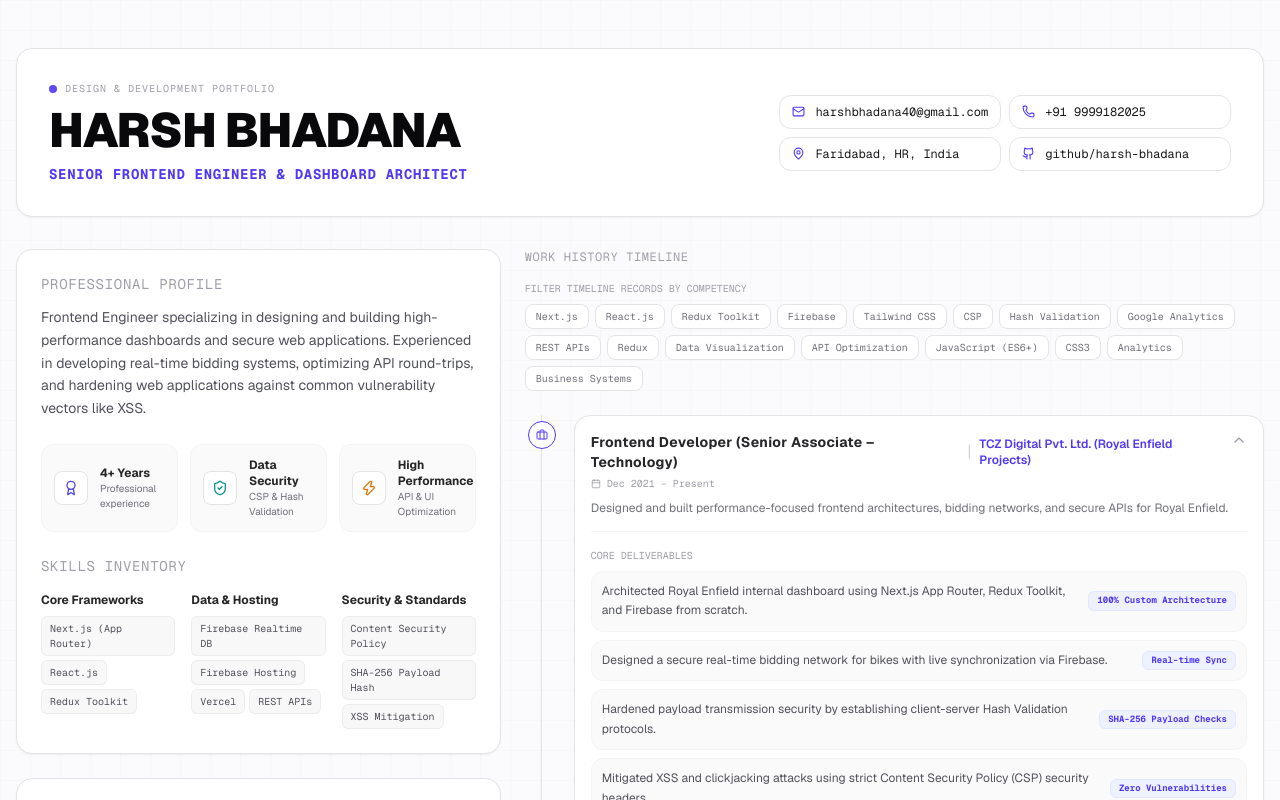
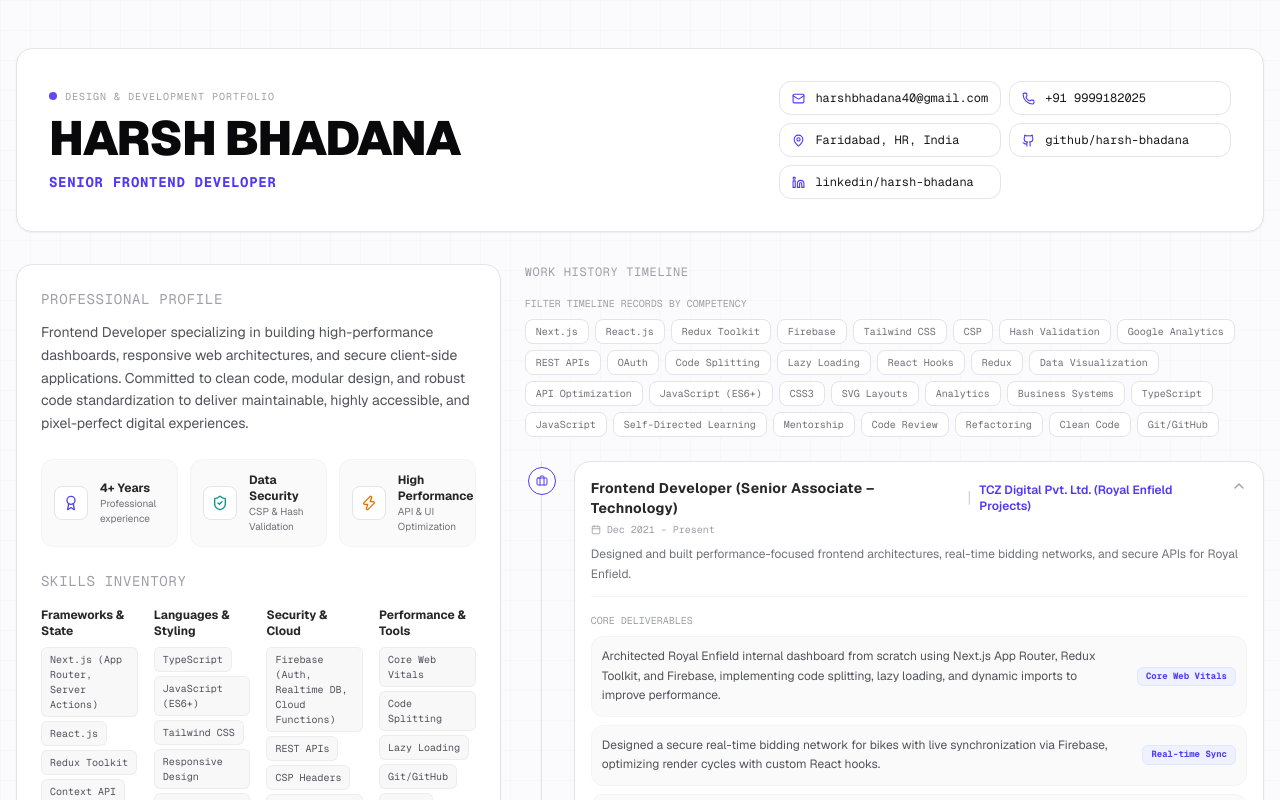
Before and after one commit to harsh-bhadana/harsh-bhadana-portfolio, a Next.js app: page / in a window 1280 px wide. Shown: the top 800 px of the page. Built offline with nearby package versions, Linux system fonts and the light colour scheme; no server answers.

Commit message:
feat: implement interactive experience timeline and profile summary components for portfolio landing page

```diff
--- a/src/app/page.tsx
+++ b/src/app/page.tsx
@@ -23,6 +23,24 @@ const GithubIcon = ({ size = 16, className = "" }: { size?: number; className?:
   </svg>
 );
 
+const LinkedinIcon = ({ size = 16, className = "" }: { size?: number; className?: string }) => (
+  <svg
+    viewBox="0 0 24 24"
+    fill="none"
+    stroke="currentColor"
+    strokeWidth="2"
+    strokeLinecap="round"
+    strokeLinejoin="round"
+    className={className}
+    width={size}
+    height={size}
+  >
+    <path d="M16 8a6 6 0 0 1 6 6v7h-4v-7a2 2 0 0 0-2-2 2 2 0 0 0-2 2v7h-4v-7a6 6 0 0 1 6-6z" />
+    <rect width="4" height="12" x="2" y="9" />
+    <circle cx="4" cy="4" r="2" />
+  </svg>
+);
+
 export default function Home() {
   return (
     <main className="flex-1 w-full max-w-7xl mx-auto px-4 py-8 md:py-12 flex flex-col space-y-6 md:space-y-8">
@@ -41,7 +59,7 @@ export default function Home() {
             Harsh Bhadana
           </h1>
           <p className="text-xs md:text-sm font-mono font-bold text-indigo-600 uppercase tracking-wider">
-            Senior Frontend Engineer & Dashboard Architect
+            Senior Frontend Developer
           </p>
         </div>
 
@@ -70,6 +88,15 @@ export default function Home() {
           >
             <GithubIcon size={13} className="text-indigo-600" />
             <span>github/harsh-bhadana</span>
+          </a>
+          <a
+            href="https://linkedin.com/in/harsh-bhadana"
+            target="_blank"
+            rel="noreferrer"
+            className="flex items-center space-x-2.5 bg-white hover:bg-zinc-50 border border-zinc-200 px-3 py-2 rounded-xl text-zinc-650 hover:text-zinc-900 transition-colors"
+          >
+            <LinkedinIcon size={13} className="text-indigo-600" />
+            <span>linkedin/harsh-bhadana</span>
           </a>
         </div>
       </header>
--- a/src/components/ExperienceTimeline.tsx
+++ b/src/components/ExperienceTimeline.tsx
@@ -31,15 +31,16 @@ export default function ExperienceTimeline() {
       role: "Frontend Developer (Senior Associate – Technology)",
       company: "TCZ Digital Pvt. Ltd. (Royal Enfield Projects)",
       period: "Dec 2021 – Present",
-      description: "Designed and built performance-focused frontend architectures, bidding networks, and secure APIs for Royal Enfield.",
+      description: "Designed and built performance-focused frontend architectures, real-time bidding networks, and secure APIs for Royal Enfield.",
       achievements: [
-        { text: "Architected Royal Enfield internal dashboard using Next.js App Router, Redux Toolkit, and Firebase from scratch.", metric: "100% Custom Architecture" },
-        { text: "Designed a secure real-time bidding network for bikes with live synchronization via Firebase.", metric: "Real-time Sync" },
-        { text: "Hardened payload transmission security by establishing client-server Hash Validation protocols.", metric: "SHA-256 Payload Checks" },
-        { text: "Mitigated XSS and clickjacking attacks using strict Content Security Policy (CSP) security headers.", metric: "Zero Vulnerabilities" },
-        { text: "Integrated Ride Sure shared authentication SSO and customized native Google Analytics metrics.", metric: "Single Sign-On" },
+        { text: "Architected Royal Enfield internal dashboard from scratch using Next.js App Router, Redux Toolkit, and Firebase, implementing code splitting, lazy loading, and dynamic imports to improve performance.", metric: "Core Web Vitals" },
+        { text: "Designed a secure real-time bidding network for bikes with live synchronization via Firebase, optimizing render cycles with custom React hooks.", metric: "Real-time Sync" },
+        { text: "Hardened payload transmission security by establishing client-server Hash Validation protocols (SHA-256).", metric: "Payload Integrity" },
+        { text: "Mitigated XSS and clickjacking attacks using strict Content Security Policy (CSP) headers.", metric: "Security Hardened" },
+        { text: "Integrated Ride Sure platform shared authentication (OAuth SSO) with advanced error handling and automatic retry logic.", metric: "OAuth & SSO" },
+        { text: "Standardized UI architecture across layouts by publishing reusable component guidelines and custom hooks.", metric: "Code Standardization" },
       ],
-      skills: ["Next.js", "React.js", "Redux Toolkit", "Firebase", "Tailwind CSS", "CSP", "Hash Validation", "Google Analytics", "REST APIs"],
+      skills: ["Next.js", "React.js", "Redux Toolkit", "Firebase", "Tailwind CSS", "CSP", "Hash Validation", "Google Analytics", "REST APIs", "OAuth", "Code Splitting", "Lazy Loading", "React Hooks"],
     },
     {
       id: "somani",
@@ -49,23 +50,39 @@ export default function ExperienceTimeline() {
       period: "2021",
       description: "Developed and optimized dashboard platforms tracking complex shipping routes and cargo metrics.",
       achievements: [
-        { text: "Developed shipment tracking dashboards highlighting real-time transit telemetry and metrics.", metric: "Interactive Maps" },
-        { text: "Engineered responsive data visualization modules using React and Redux.", metric: "SVG Charts" },
+        { text: "Developed shipment tracking dashboards highlighting real-time transit telemetry and interactive maps.", metric: "Interactive Maps" },
+        { text: "Developed a reusable React + Redux visualization component library to standardize dashboard charts and reduce development friction.", metric: "Visualization Library" },
+        { text: "Engineered responsive data visualization modules using React, Redux, and lightweight SVGs.", metric: "SVG Charts" },
         { text: "Collaborated with backend services to tune API payloads, reducing endpoint response overhead.", metric: "35% Latency Reduction" },
       ],
-      skills: ["React.js", "Redux", "Data Visualization", "API Optimization", "JavaScript (ES6+)", "CSS3"],
+      skills: ["React.js", "Redux", "Data Visualization", "API Optimization", "JavaScript (ES6+)", "CSS3", "SVG Layouts"],
     },
     {
       id: "education",
       type: "education",
       role: "Bachelor of Commerce (B.Com)",
-      company: "Delhi NCR University",
+      company: "Dyal Singh College, University of Delhi",
       period: "2018 – 2021",
-      description: "Academic foundation focusing on finance, trade systems, and business analytics.",
+      description: "Academic foundation in finance, trade systems, and business analytics, supplemented by self-directed software engineering study.",
       achievements: [
-        { text: "Graduated with B.Com degree.", metric: "CGPA: 6.6" },
+        { text: "Graduated with B.Com degree.", metric: "Graduated 2021" },
+        { text: "Self-Taught Developer: Mastered modern JS/TS, React ecosystem, and browser rendering engines through independent study and projects.", metric: "Self-Directed Study" },
       ],
-      skills: ["Analytics", "Business Systems"],
+      skills: ["Analytics", "Business Systems", "TypeScript", "JavaScript", "Self-Directed Learning"],
+    },
+    {
+      id: "professional-development",
+      type: "work",
+      role: "Mentorship & Engineering Standards",
+      company: "Professional Development & Open Source",
+      period: "Ongoing",
+      description: "Mentoring junior developers, driving refactoring initiatives, and advocating for modern development standards.",
+      achievements: [
+        { text: "Mentored 3+ junior frontend developers, conducting code reviews and pair programming sessions to elevate code quality." },
+        { text: "Led refactoring sprints to migrate legacy codebases to functional React components and custom React hooks." },
+        { text: "Contributed to internal styling guides, ESLint rules, and component documentation to improve developer onboarding and speed." },
+      ],
+      skills: ["Mentorship", "Code Review", "Refactoring", "Clean Code", "Git/GitHub"],
     },
   ];
 
--- a/src/components/ProfileSummary.tsx
+++ b/src/components/ProfileSummary.tsx
@@ -12,16 +12,20 @@ export default function ProfileSummary() {
 
   const skillCategories = [
     {
-      title: "Core Frameworks",
-      skills: ["Next.js (App Router)", "React.js", "Redux Toolkit"],
+      title: "Frameworks & State",
+      skills: ["Next.js (App Router, Server Actions)", "React.js", "Redux Toolkit", "Context API"],
     },
     {
-      title: "Data & Hosting",
-      skills: ["Firebase Realtime DB", "Firebase Hosting", "Vercel", "REST APIs"],
+      title: "Languages & Styling",
+      skills: ["TypeScript", "JavaScript (ES6+)", "Tailwind CSS", "Responsive Design", "Accessibility (WCAG)"],
     },
     {
-      title: "Security & Standards",
-      skills: ["Content Security Policy", "SHA-256 Payload Hash", "XSS Mitigation"],
+      title: "Security & Cloud",
+      skills: ["Firebase (Auth, Realtime DB, Cloud Functions)", "REST APIs", "CSP Headers", "Hash Validation"],
+    },
+    {
+      title: "Performance & Tools",
+      skills: ["Core Web Vitals", "Code Splitting", "Lazy Loading", "Git/GitHub", "Vercel", "Google Analytics"],
     },
   ];
 
@@ -33,7 +37,7 @@ export default function ProfileSummary() {
           Professional Profile
         </h3>
         <p className="text-sm text-zinc-600 leading-relaxed font-sans">
-          Frontend Engineer specializing in designing and building high-performance dashboards and secure web applications. Experienced in developing real-time bidding systems, optimizing API round-trips, and hardening web applications against common vulnerability vectors like XSS.
+          Frontend Developer specializing in building high-performance dashboards, responsive web architectures, and secure client-side applications. Committed to clean code, modular design, and robust code standardization to deliver maintainable, highly accessible, and pixel-perfect digital experiences.
         </p>
       </div>
 
@@ -58,7 +62,7 @@ export default function ProfileSummary() {
           Skills Inventory
         </h3>
 
-        <div className="grid grid-cols-1 md:grid-cols-3 gap-4">
+        <div className="grid grid-cols-1 sm:grid-cols-2 xl:grid-cols-4 gap-4">
           {skillCategories.map((cat, idx) => (
             <div key={idx} className="space-y-2">
               <span className="text-xs font-bold text-zinc-800 block">{cat.title}</span>
```
